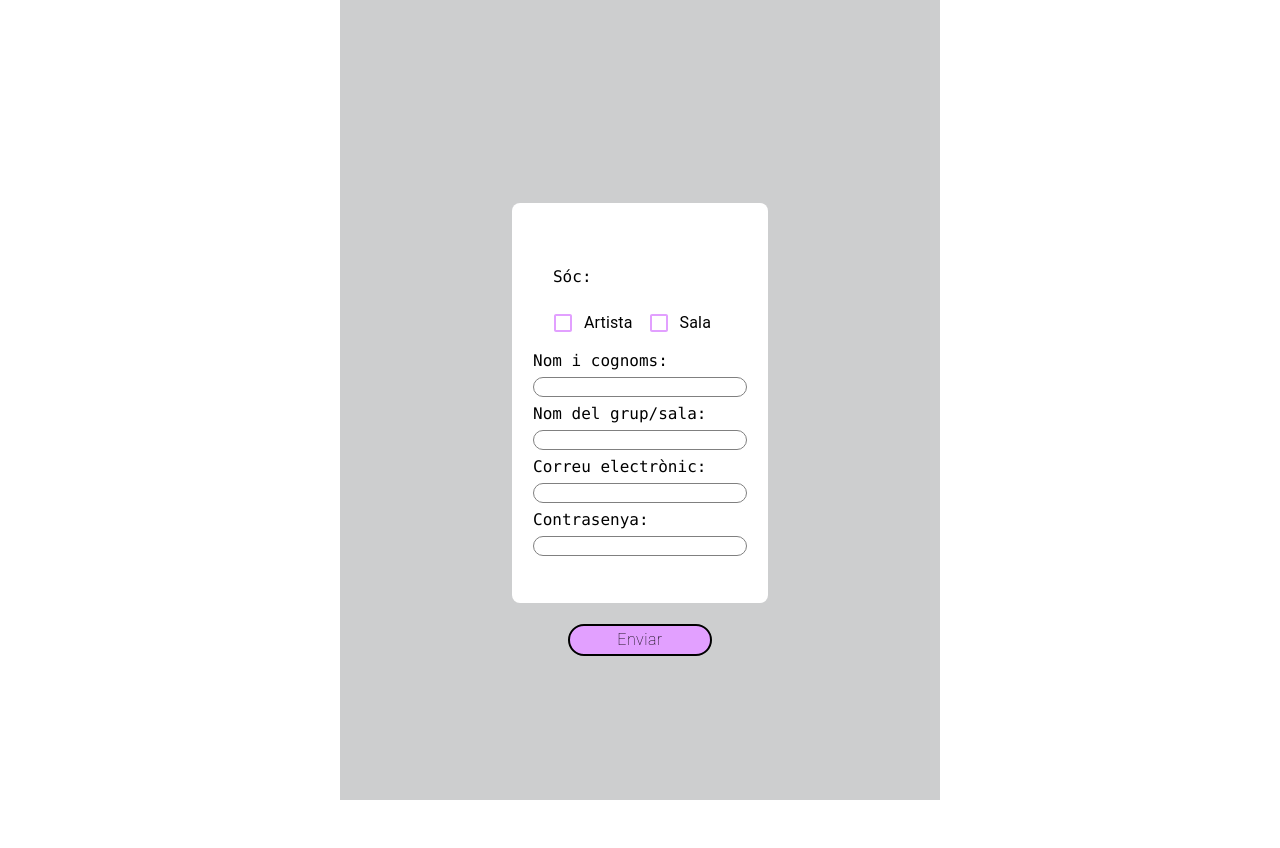
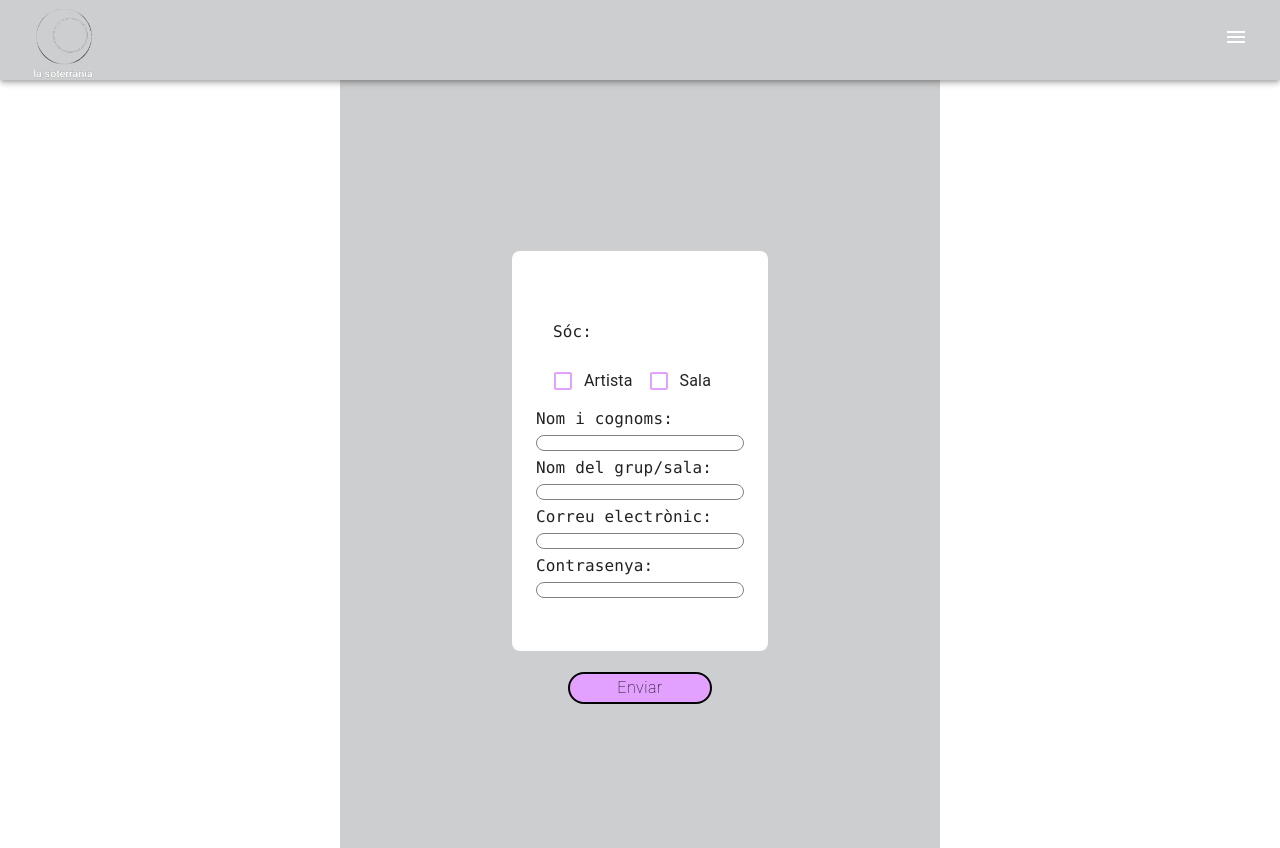
Before and after one commit to soterraniaBcn/la-soterrania, a React (Create React App) app in the folder client/: page / in a window 1280 px wide. Before the commit the page ends 800 px from the top, so only its background shows below. Built offline with nearby package versions, Linux system fonts and the light colour scheme.

Commit message:
Header desplegable

```diff
--- a/client/package.json
+++ b/client/package.json
@@ -5,6 +5,7 @@
   "dependencies": {
     "@emotion/react": "^11.10.4",
     "@emotion/styled": "^11.10.4",
+    "@mui/icons-material": "^5.10.3",
     "@mui/material": "^5.10.3",
     "@testing-library/jest-dom": "^5.16.5",
     "@testing-library/react": "^13.3.0",
--- a/client/src/App.js
+++ b/client/src/App.js
@@ -1,4 +1,5 @@
 import React from 'react';
+import HeaderRight from './components/Header'
 import Register from './pages/Register'
 import './App.css';
 
@@ -8,6 +9,7 @@
   return (
     <>
    <Register/>
+  {/* <HeaderRight/>*/}
     </>
   );
 }
--- /dev/null
+++ b/client/src/components/Header.jsx
@@ -0,0 +1,165 @@
+import * as React from 'react';
+import { styled, useTheme } from '@mui/material/styles';
+import Box from '@mui/material/Box';
+import Drawer from '@mui/material/Drawer';
+import MuiAppBar from '@mui/material/AppBar';
+import Toolbar from '@mui/material/Toolbar';
+import CssBaseline from '@mui/material/CssBaseline';
+import List from '@mui/material/List';
+import IconButton from '@mui/material/IconButton';
+import MenuIcon from '@mui/icons-material/Menu';
+import ChevronLeftIcon from '@mui/icons-material/ChevronLeft';
+import ChevronRightIcon from '@mui/icons-material/ChevronRight';
+import ListItem from '@mui/material/ListItem';
+import ListItemButton from '@mui/material/ListItemButton';
+import ListItemIcon from '@mui/material/ListItemIcon';
+import ListItemText from '@mui/material/ListItemText';
+import InboxIcon from '@mui/icons-material/MoveToInbox';
+import MailIcon from '@mui/icons-material/Mail';
+import logo from '../pages/logo.png'
+
+
+
+const drawerWidth = 240;
+
+const Main = styled('main', { shouldForwardProp: (prop) => prop !== 'open' })(
+  ({ theme, open }) => ({
+    flexGrow: 1,
+    padding: theme.spacing(3),
+    transition: theme.transitions.create('margin', {
+      easing: theme.transitions.easing.sharp,
+      duration: theme.transitions.duration.leavingScreen,
+    }),
+    marginRight: -drawerWidth,
+    ...(open && {
+      transition: theme.transitions.create('margin', {
+        easing: theme.transitions.easing.easeOut,
+        duration: theme.transitions.duration.enteringScreen,
+      }),
+      marginRight: 0,
+    }),
+  }),
+);
+
+const AppBar = styled(MuiAppBar, {
+  shouldForwardProp: (prop) => prop !== 'open',
+})(({ theme, open }) => ({
+  transition: theme.transitions.create(['margin', 'width'], {
+    easing: theme.transitions.easing.sharp,
+    duration: theme.transitions.duration.leavingScreen,
+  }),
+  ...(open && {
+    width: `calc(100% - ${drawerWidth}px)`,
+    transition: theme.transitions.create(['margin', 'width'], {
+      easing: theme.transitions.easing.easeOut,
+      duration: theme.transitions.duration.enteringScreen,
+    }),
+    marginRight: drawerWidth,
+  }),
+}));
+
+const DrawerHeader = styled('div')(({ theme }) => ({
+  display: 'flex',
+  alignItems: 'center',
+  backgroundColor: '#E2A0FF',
+  padding: theme.spacing(0, 1),
+  // necessary for content to be below app bar
+ // ...theme.mixins.toolbar,
+  justifyContent: 'flex-start',
+}));
+
+export default function HeaderRight() {
+  const theme = useTheme();
+  const [open, setOpen] = React.useState(false);
+
+  const handleDrawerOpen = () => {
+    setOpen(true);
+  };
+
+  const handleDrawerClose = () => {
+    setOpen(false);
+  };
+
+  return (
+    <Box sx={{ display: 'flex' }}>
+      <CssBaseline />
+      <AppBar position="fixed" open={open}>
+        <Toolbar style={{backgroundColor: '#cdcecf', justifyContent:'space-between'}}>
+        <img src={logo} alt=""
+        style={{width:"80px",
+         height:"80px"}} ></img>
+         {/* <Typography variant="h6" noWrap sx={{ flexGrow: 1 }} component="div">
+            Persistent drawer
+  </Typography>*/}
+
+          <IconButton
+            color="inherit"
+            aria-label="open drawer"
+            onClick={handleDrawerOpen}
+            sx={{ ...(open && { display:'none' }) }}
+          >
+            <Box >
+            <MenuIcon />
+            </Box>
+         </IconButton>
+
+        </Toolbar>
+      </AppBar>
+      <Main open={open}>
+        <DrawerHeader />
+
+      </Main>
+      <Drawer
+        sx={{
+          width: drawerWidth,
+          flexShrink: 0,
+          '& .MuiDrawer-paper': {
+            width: drawerWidth,
+          },
+        }}
+        variant="persistent"
+        anchor="right"
+        open={open}
+      >
+        <DrawerHeader>
+          <IconButton onClick={handleDrawerClose}>
+            {theme.direction === 'rtl' ? <ChevronLeftIcon /> : <ChevronRightIcon />}
+          </IconButton>
+        </DrawerHeader>
+
+        <List>
+          {/* {['Aviso Legal', 'Sobre nosotras'].map((text, index) => (
+           <ListItem key={text} disablePadding>
+              <ListItemButton>
+                <ListItemIcon>
+                  {index % 2 === 0 ? <InboxIcon /> : <MailIcon />}
+                </ListItemIcon>
+                <ListItemText primary={text} />
+              </ListItemButton>
+            </ListItem>
+          ))}*/}
+           <ListItemButton>
+            <a> Aviso Legal</a>
+           </ListItemButton>
+           <ListItemButton>
+           <a>Sobre Nosotras</a>
+           </ListItemButton>
+
+        </List>
+      {/*  <Divider />
+        <List>
+          {['All mail', 'Trash', 'Spam'].map((text, index) => (
+            <ListItem key={text} disablePadding>
+              <ListItemButton>
+                <ListItemIcon>
+                  {index % 2 === 0 ? <InboxIcon /> : <MailIcon />}
+                </ListItemIcon>
+                <ListItemText primary={text} />
+              </ListItemButton>
+            </ListItem>
+          ))}
+          </List>*/}
+      </Drawer>
+    </Box>
+  );
+}
--- a/client/src/pages/Register.jsx
+++ b/client/src/pages/Register.jsx
@@ -1,11 +1,12 @@
 import React from 'react';
 import {Container, FormGroup, FormControlLabel, Box, Button, Checkbox} from '@mui/material';
-
+import HeaderRight from '../components/Header'
 
 export default function Register(){
 
     return (
    <>
+   <HeaderRight/>
          <Container maxWidth="sm"
             style={{ backgroundColor: '#cdcecf',
             height: '100vh',
```
Also changed, not shown: 1 other file (tests, documents, lock files or other folders).
